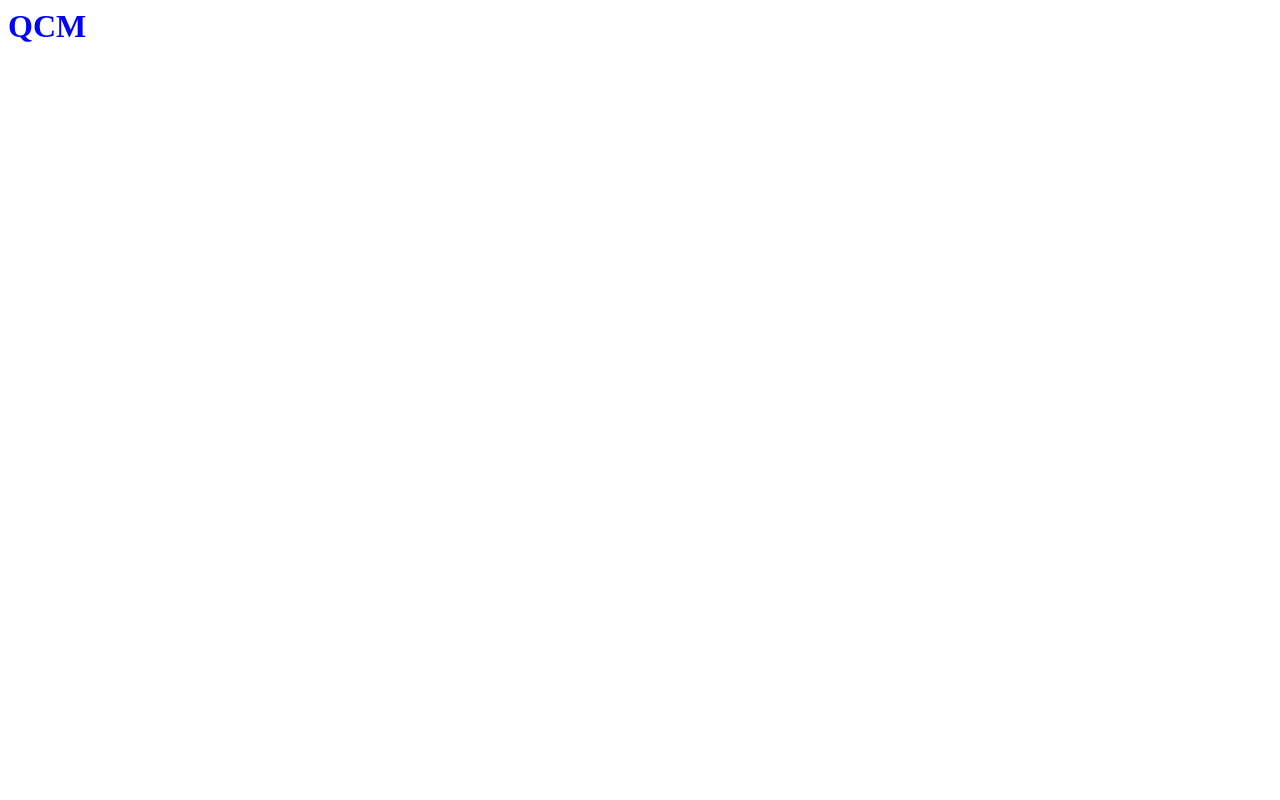
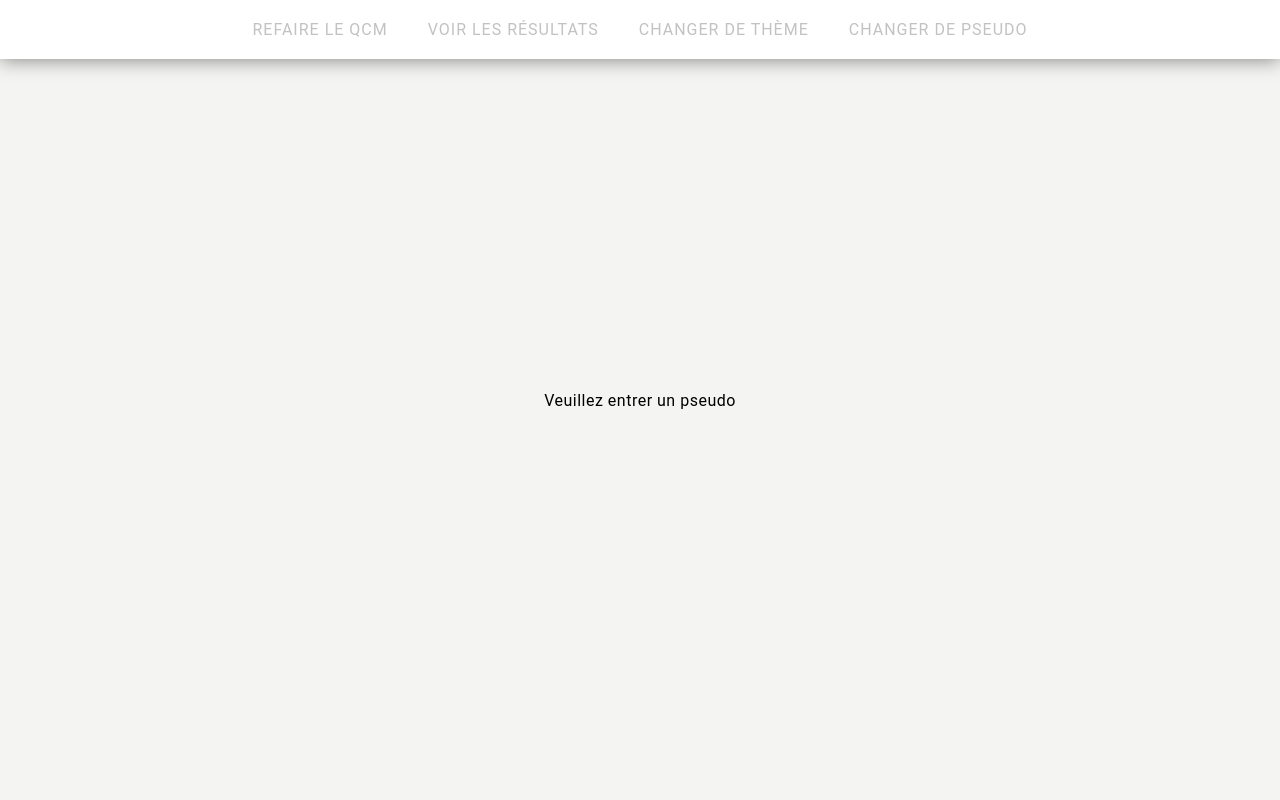
Before and after one commit to paulJupilliat/PHP_QUIZ, a PHP site: page /html/home.html in a window 1280 px wide. Before the commit the page is almost empty. Run offline with PHP 8.4, Linux system fonts and the light colour scheme; some web fonts are replaced.

Commit message:
navabar front initialisé

```diff
--- a/css/navbar.css
+++ b/css/navbar.css
@@ -1,3 +1,38 @@
-#titre{
-    color: blue;
+@import url('htttps://fonts.googleapis.com/css?family=Roboto:300,400,500,700,900&display=swap');
+
+*{
+    margin: 0;
+    padding: 0;
+    box-sizing: border-box;
+    font-family: 'Roboto', sans-serif;
 }
+
+body{
+    background-color: #f4f5f3;
+    display : flex;
+    justify-content: center;
+    align-items: center;
+    letter-spacing: 0.5px;
+
+}
+.menu{
+    position: absolute;
+    top: 0;
+    width: 100%;
+    display: flex;
+    justify-content: center;
+    background-color: #fff;
+    padding: 20px 10px;
+    box-shadow: 0 0 20px rgba(0,0,0,0.5);
+}
+.menu a{
+    text-decoration: 0;
+    text-transform: uppercase;
+    letter-spacing: 1px;
+    color: #9999;
+    padding: 0 20px;
+    transition: 0.5s;
+}
+.menu a:hover{
+    color: #8eb864;
+}
--- a/html/home.html
+++ b/html/home.html
@@ -9,5 +9,18 @@
 
 </head>
 <body>
-    <h1 id="titre">QCM</h1>
+    <ul class="menu">
+        <a class="navbar_elem" href="#"> Refaire le QCM</a>
+        <a class="navbar_elem" href="#"> Voir les résultats</a>
+        <a class="navbar_elem" href="#"> Changer de thème</a>
+        <a class="navbar_elem" href="#"> Changer de pseudo</a>
+    </ul>
+
+
+    <section class="pseudo">
+        <form action="" method="POST">
+            <p class="error"> Veuillez entrer un pseudo </p>
+        </form>
+    </section>
+
 </body>
```
